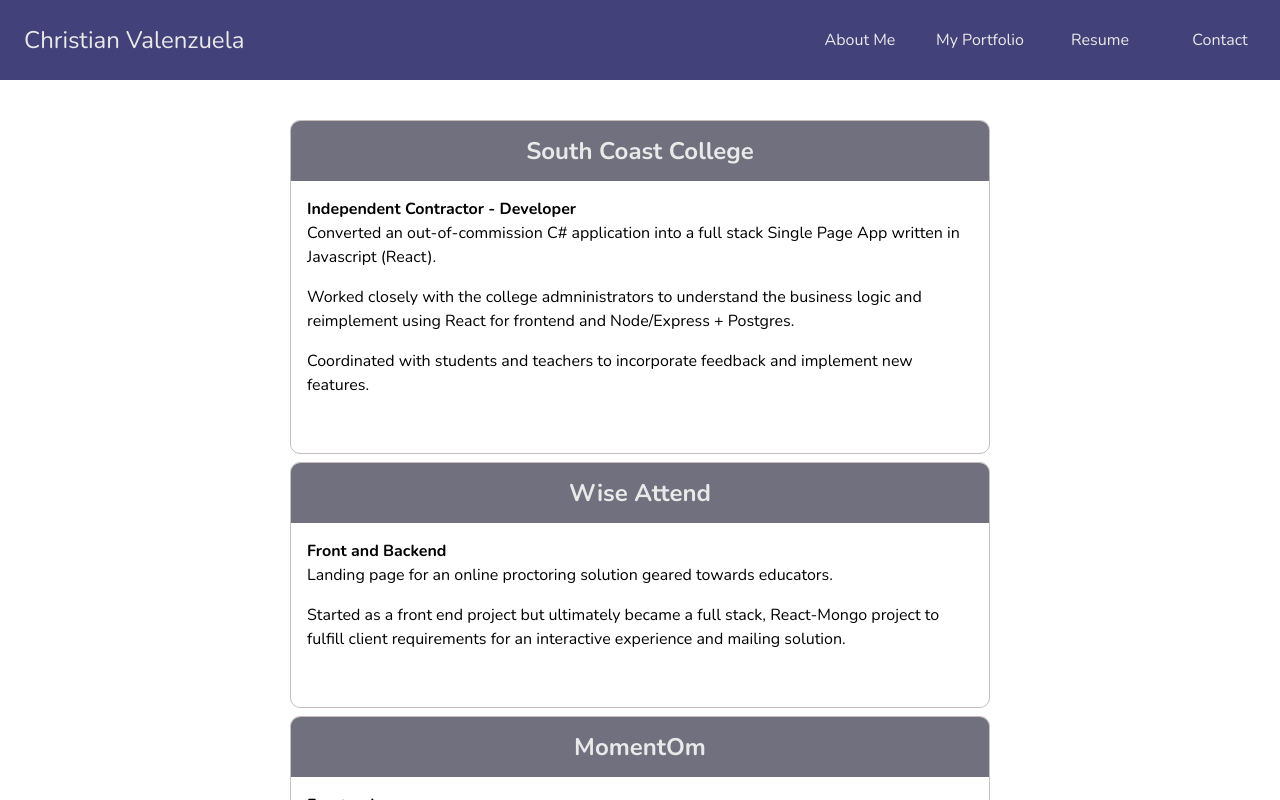
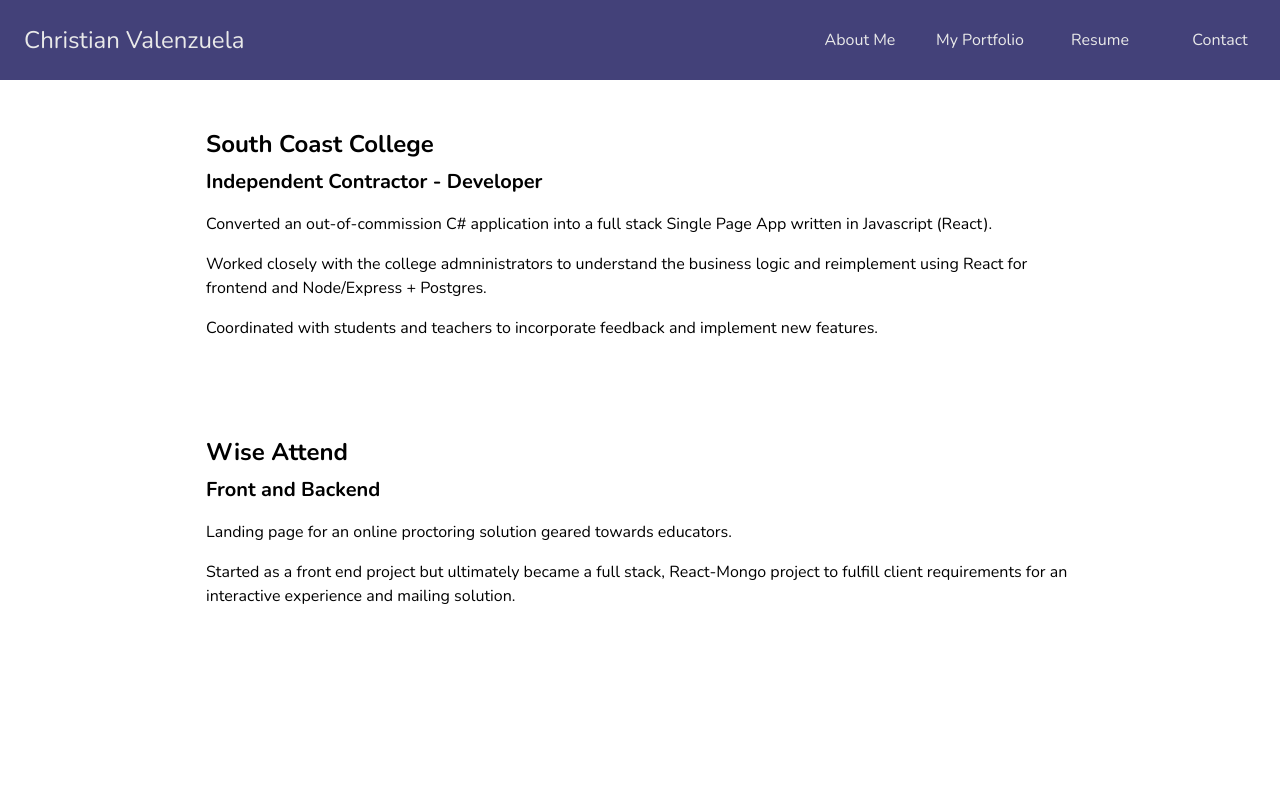
Before and after one commit to chris-av/portfolio-react, a Next.js app: page /portfolio in a window 1280 px wide. Shown: the top 800 px of the page. Built offline with nearby package versions, Linux system fonts and the light colour scheme.

Commit message:
remove card for now

```diff
--- a/app/portfolio/page-wrapper.tsx
+++ b/app/portfolio/page-wrapper.tsx
@@ -1,46 +1,45 @@
 "use client";
-import { useState, useEffect, } from 'react';
+import { ReactNode } from 'react';
 import { portfolio } from '@/data/portfolio.data';
-import Card from '@/components/Card';
-import sleep from '@/utils/sleep';
 
 export default function ClientWrapper() {
-  const [showItems, setShowItems] = useState([false, false, false]);
-  const showPortfolio = [...portfolio];
-
-  useEffect(() => {
-    async function main() {
-      await sleep(0.2);
-      for (let i = 0; i < showPortfolio.length; i++) {
-        await sleep(1);
-        setShowItems(prev => {
-          const cpy = [...prev];
-          cpy[i] = true;
-          return cpy;
-        });
-      }
-    }
-    main();
-  }, []);
-
+  const showPortfolio = portfolio.filter(p => p.active === true);
   return (
     <div>
-      {showPortfolio.map(({ id, organization, jobtitle, description }, i) => {
+
+      <div className="mx-auto max-w-[900px]">
+        {showPortfolio.map(({ id, organization, jobtitle, description, tags, }) => {
           return (
             <div
               key={id}
-            className="transition-opacity duration-700"
-            style={{ opacity: showItems[i] ? 1 : 0 }}
+              className="mb-12 p-4"
             >
-            <Card
-              org={organization}
-              daterange={""}
-              jobtitle={jobtitle}
-              description={description}
-            />
+              <h2 className="mb-2 text-2xl">{organization}</h2>
+              <h3 className="mb-4 text-xl">{jobtitle}</h3>
+              <p>{description()}</p>
+              {tags?.map(tag => (
+                <Tag>{tag}</Tag>
+              ))}
             </div>
           )
         })}
       </div>
+
+    </div>
   );
 }
+
+
+
+
+interface TagProps {
+  children: ReactNode;
+}
+
+function Tag({ children }: TagProps) {
+  return (
+    <span className="mx-2 rounded-md bg-gray-100 px-4 py-2 text-sm">
+      {children}
+    </span>
+  );
+}
```
Lines whose indentation alone changed are shown as unchanged.
